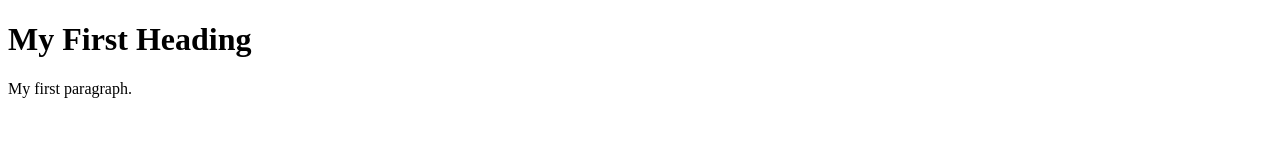
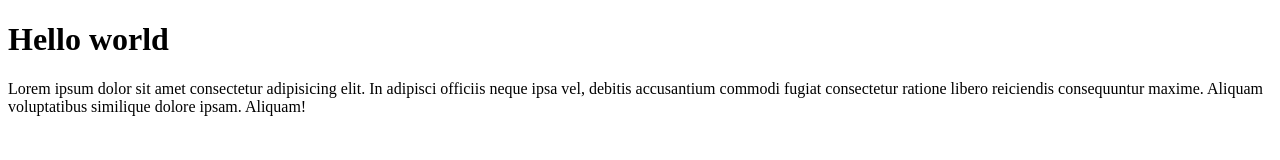
Before and after one commit to KanishkaDhodduraj/Workshop, a plain HTML site: page index.html in a window 1280 px wide. Drawn offline with Linux system fonts and the light colour scheme.

Commit message:
modified content

```diff
--- a/index.html
+++ b/index.html
@@ -4,7 +4,7 @@
     <title>Page Title</title>
 </head>
 <body>
-    <h1>My First Heading</h1>
-    <p>My first paragraph.</p>
+    <h1>Hello world</h1>
+    <p>Lorem ipsum dolor sit amet consectetur adipisicing elit. In adipisci officiis neque ipsa vel, debitis accusantium commodi fugiat consectetur ratione libero reiciendis consequuntur maxime. Aliquam voluptatibus similique dolore ipsam. Aliquam!</p>
 </body>
 </html>
```
